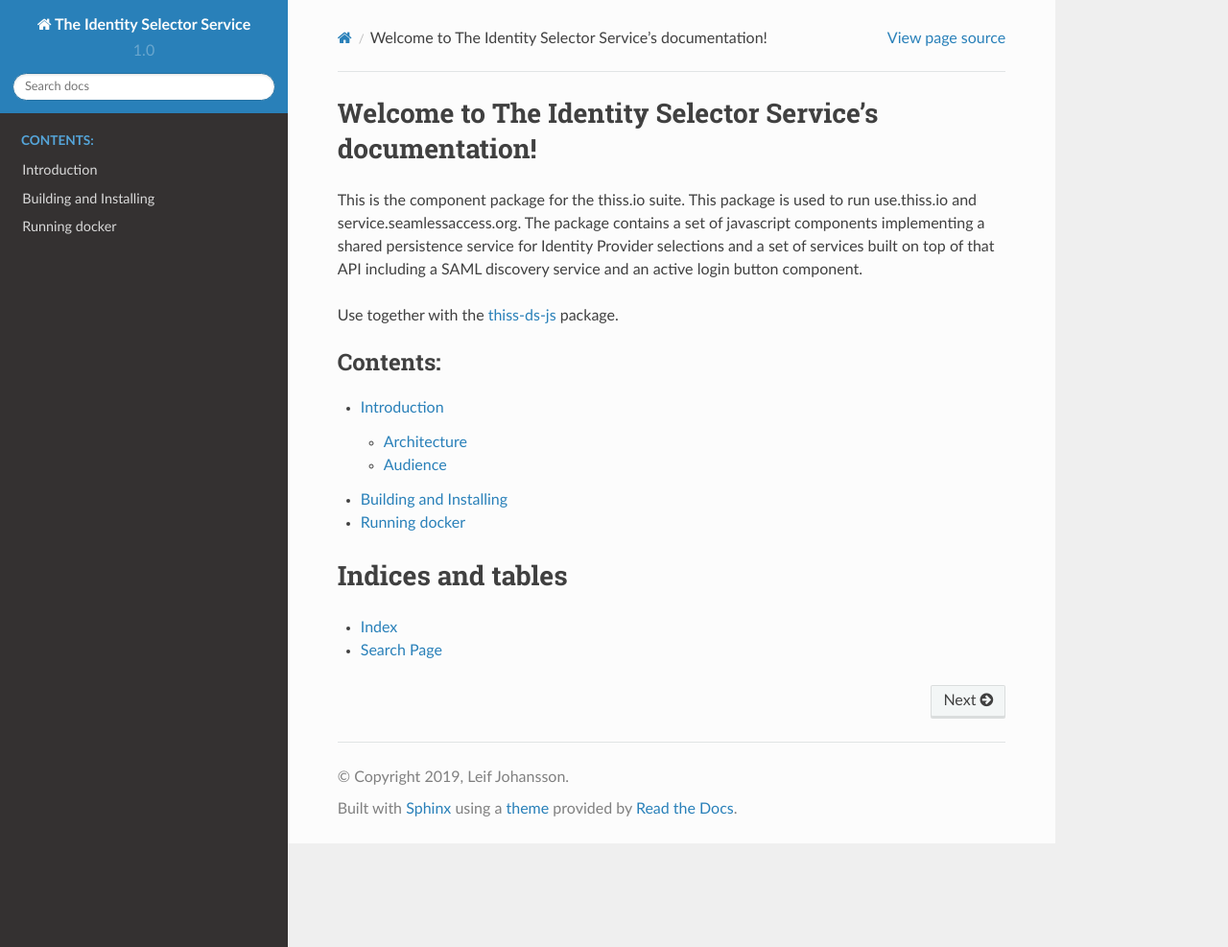
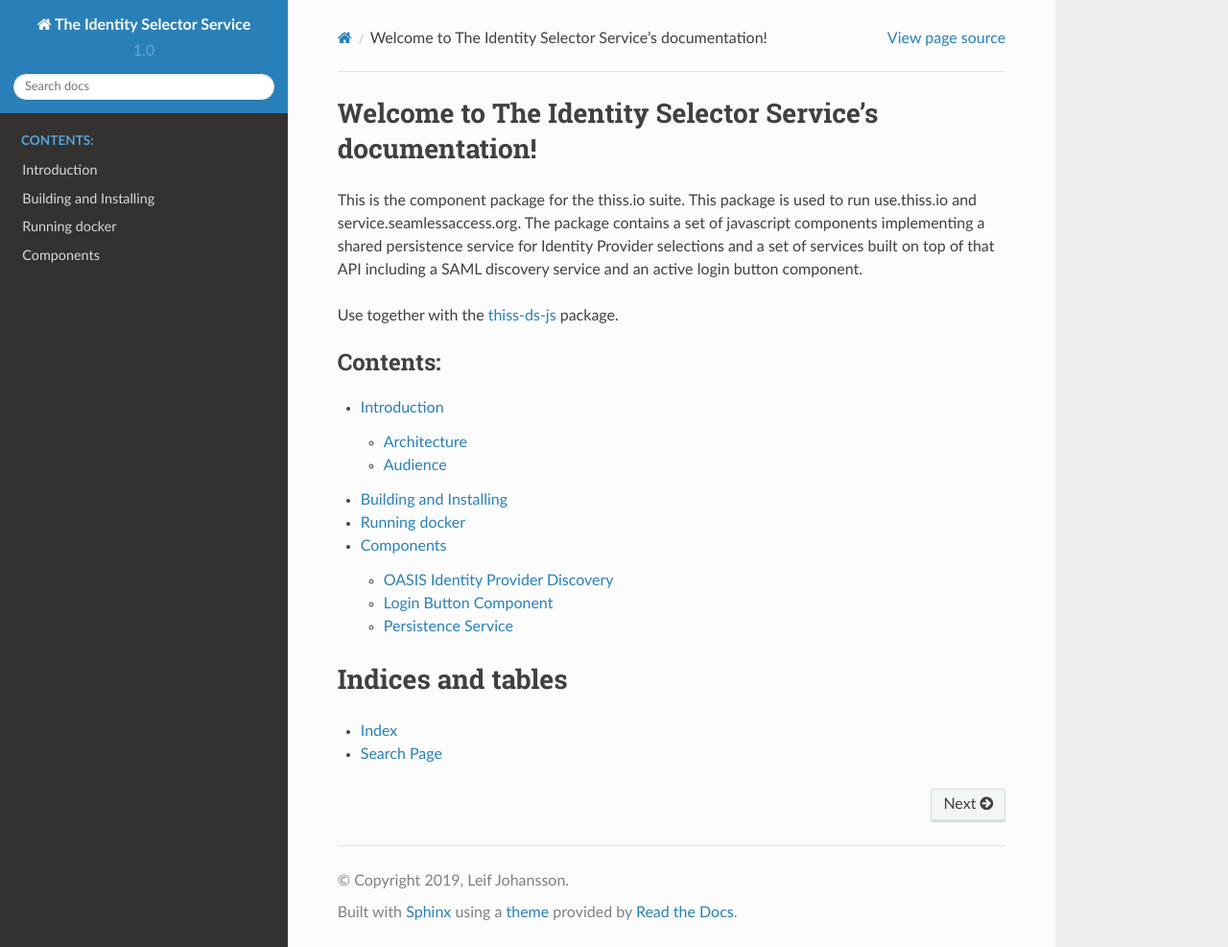
Before and after one commit to TheIdentitySelector/thiss-js, a Sphinx documentation site: the page built from docs/index.rst, in a window 1280 px wide and 987 px high. Shown: the whole window at 96% size. Built offline with Sphinx 7.4.7 and the Read the Docs theme 2.0.0, drawn with Linux system fonts in a browser that asks for light colours; some of the changed lines change nothing that is shown.

Commit message:
more docs

```diff
--- /dev/null
+++ b/docs/components.rst
@@ -0,0 +1,27 @@
+Components
+==========
+
+The thiss-js includes the following components:
+
+* A persistence service accessible via the `thiss-ds-js <https://github.com/TheIdentitySelector/thiss-ds-js>`_ PersitenceService API in the ``/ps/`` URI context.
+* A SAML discovery service in the ``/ds/`` URI context
+* A login button component available via ``/thiss.js``
+
+Each service requires some form of integration to be used by a relying party. A good introduction to the various forms of integration is `the integration guide over at thiss.io <https://thiss.io/integration>`_. In short:
+
+OASIS Identity Provider Discovery
+---------------------------------
+
+Using the SAML discovery service requires a SAML SP implementation supporting the `SAML identity provider discovery protocol <http://docs.oasis-open.org/security/saml/Post2.0/sstc-saml-idp-discovery.pdf>`_, eg `Shibboleth <https://shibboleth.net>`_, `SimpleSAMLphp <https://simplesamlphp.org/>`_ or `pysaml2 <https://github.com/IdentityPython/pysaml2>`_. In this case you simply configure the SP to use https://your.thiss-js.instance/ds/ as the discovery service URL eg https://use.thiss.io/ds or https://service.seamlessaccess.org/ds. Note that just clicking on these links will most likely get you a 400 error (Bad Request) since the OASIS discovery protocol requires certain parameters to be sent along - your SAML SP knows how!
+
+Login Button Component
+----------------------
+
+If your SP supports SAML discovery *or something similar* you can deploy the login button component to your SP to simplify the discovery process for your users if they typically only use a single IdP. In this case the user only has to find their identity provider once for each device/browser. On each following visit to your relying party the user can simply click on the login button componet and be taken directly to their preferred identity provider.
+
+An example of how to do this is described in https://thiss.io/use/. Essentially you load a javascript from the service called thiss.js which contains a function to initialize and render the login button component on a DOM selector of your choice.
+
+Persistence Service
+-------------------
+
+In order to directly interact with the persistence service and low-level discovery components you need to implement your own components using the low-level APIs in `thiss-ds-js <https://github.com/TheIdentitySelector/thiss-ds-js>`_.
--- a/docs/index.rst
+++ b/docs/index.rst
@@ -17,6 +17,7 @@
 
    intro
    install
+   components
 
 
 Indices and tables
```
